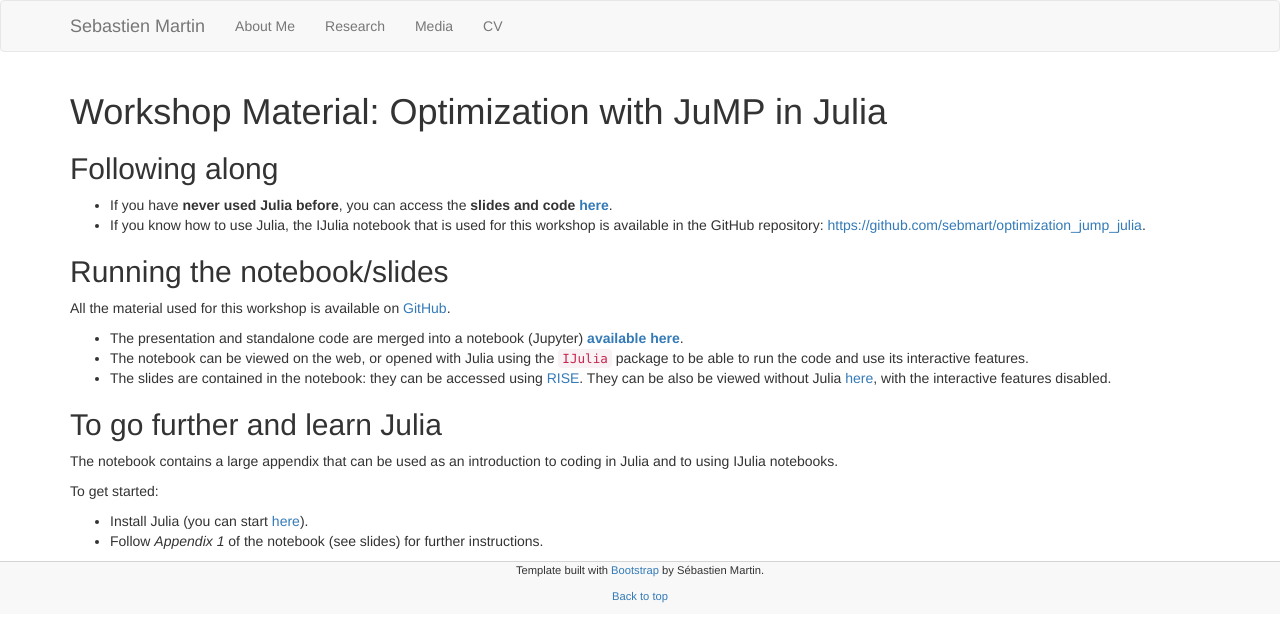
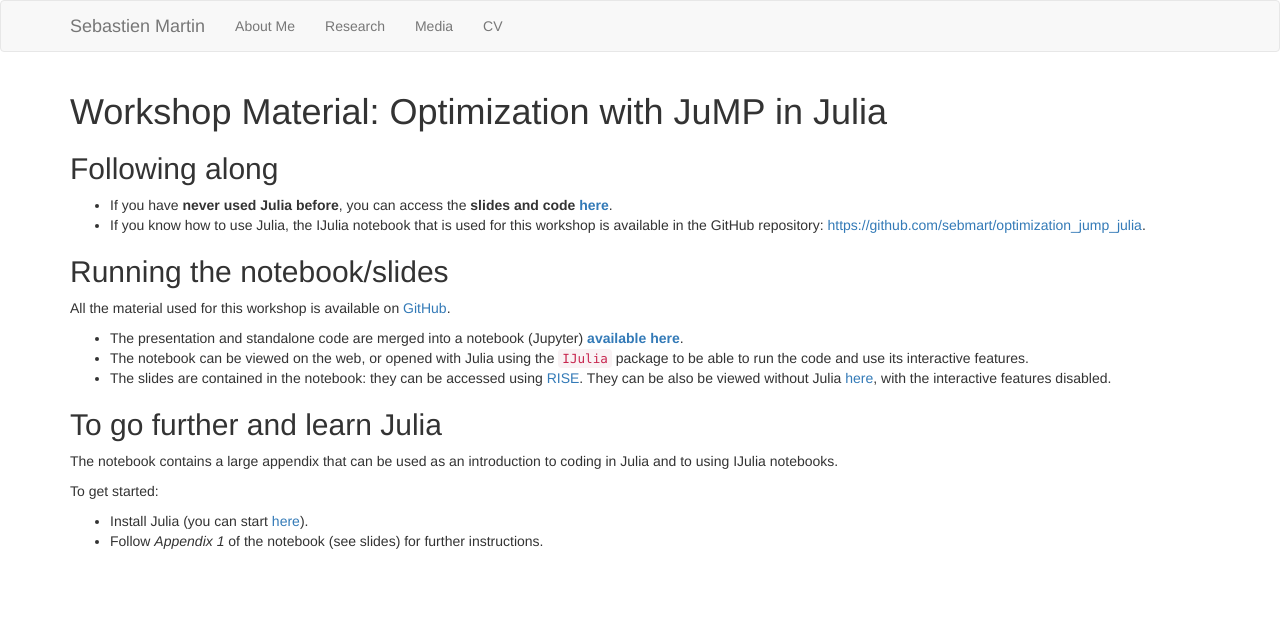
Before and after one commit to kejiwei/kejiwei.github.io, a Jekyll site: the page built from ssac2018.md, in a window 1280 px wide. Shown: the top 642 px of the page. Built offline with Jekyll 4.4.1, drawn with Linux system fonts in a browser that asks for light colours.

Commit message:
Keep Change to my Version

```diff
--- a/_layouts/common.html
+++ b/_layouts/common.html
@@ -41,12 +41,12 @@
       {{ content }}
     </div>
 
-    <footer class="container-fluid">
-      <p>Template built with <a href="http://getbootstrap.com">Bootstrap</a> by Sébastien Martin.</p>
+    <!--footer class="container-fluid">
+      <p>Template built with <a href="http://getbootstrap.com">Bootstrap</a> by Keji Wei.</p>
       <p>
         <a href="#">Back to top</a>
       </p>
-    </footer>
+    </footer-->
 
 
     <!-- Bootstrap core JavaScript
```
